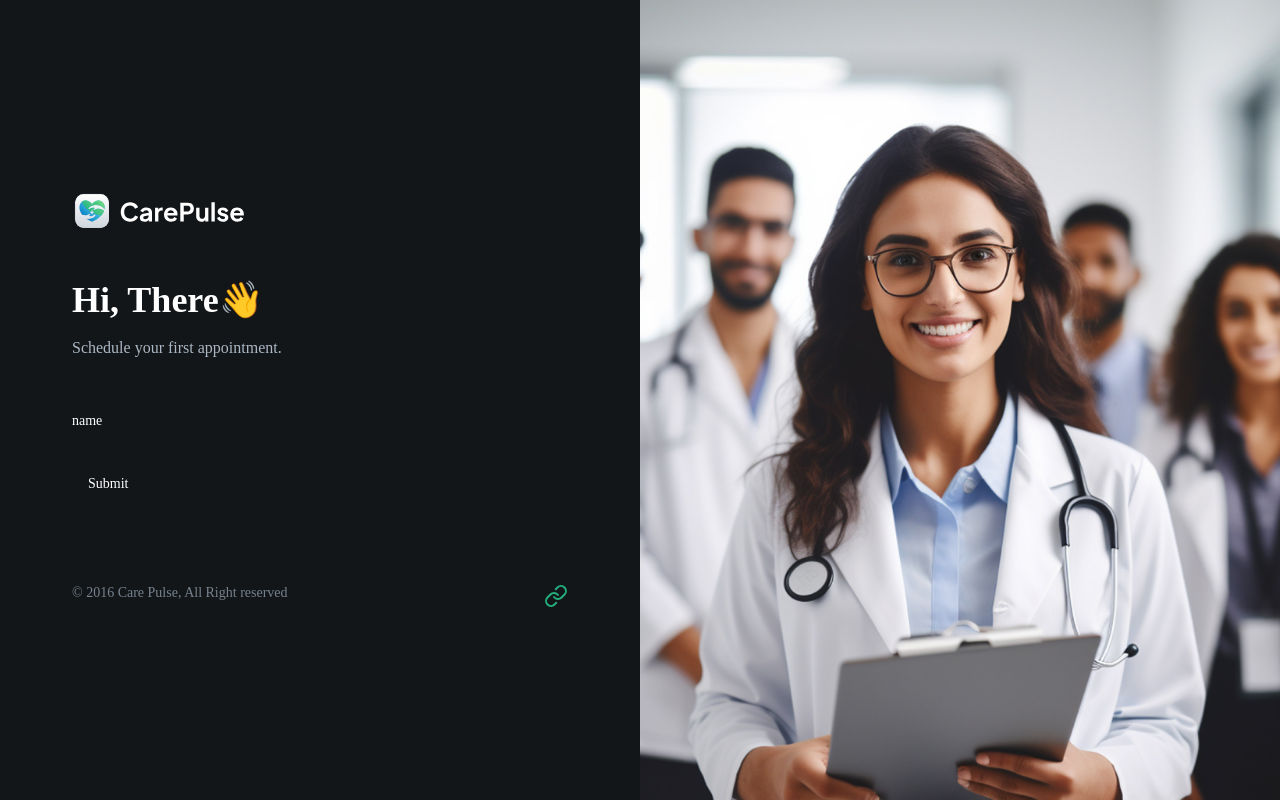
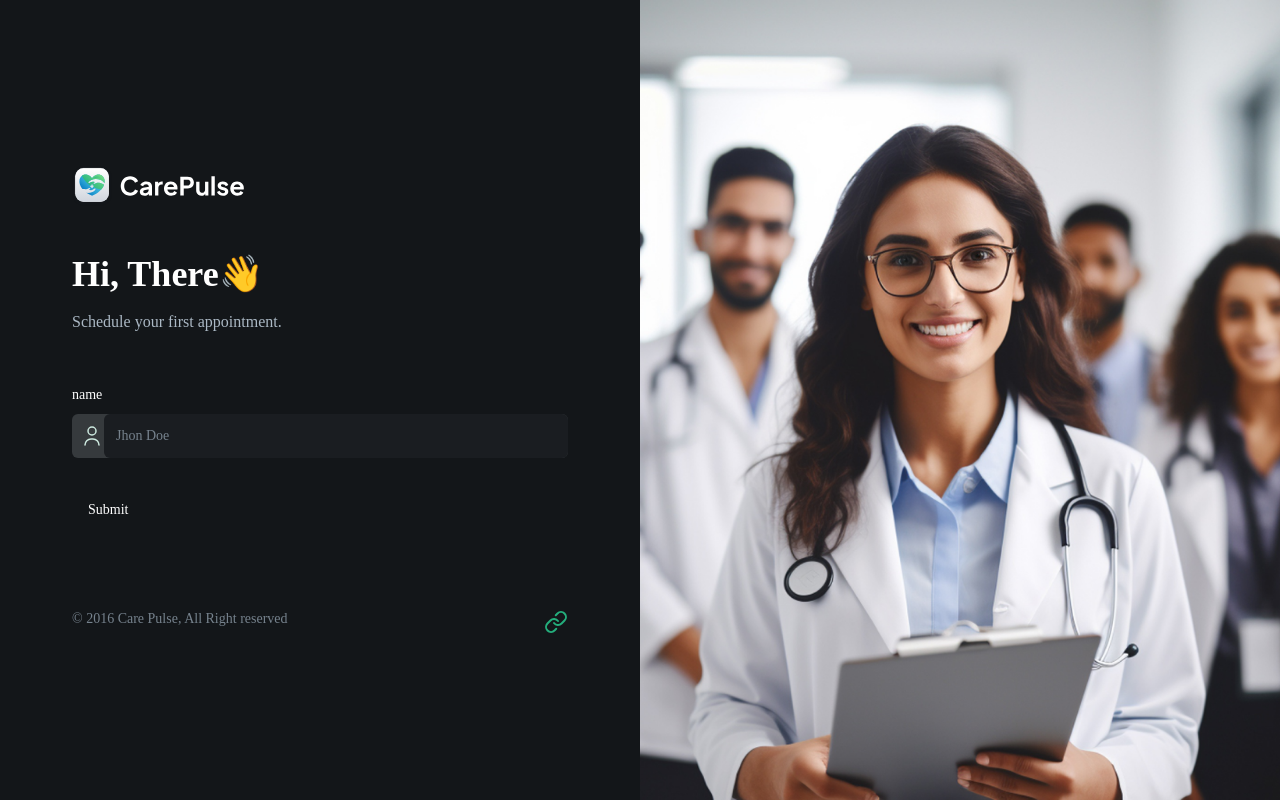
Before and after one commit to lleull/Hospital_system, a Next.js app: page / in a window 1280 px wide. Built offline with nearby package versions, Linux system fonts and the light colour scheme.

Commit message:
Form field

```diff
--- a/components/forms/Patientform.tsx
+++ b/components/forms/Patientform.tsx
@@ -16,7 +16,15 @@ import { Input } from "@/components/ui/input"
 import { Button } from "../ui/button"
 import CustomFormField from "../ui/customFormField"
 import Usericon from "/assets/icons/user.svg"
-const formSchema = z.object({
+export enum FormFieldType {
+    INPUT = "input",
+    TEXTAREA = "textarea",
+    PHONE_INPUT = "phoneInput",
+    CHECKBOX = "checkbox",
+    DATE_PICKER = "datePicker",
+    SELECT = "select",
+    SKELETON = "skeleton",
+} const formSchema = z.object({
     username: z.string().min(2, {
         message: "Username must be at least 2 characters.",
     }),
@@ -47,7 +55,7 @@ const Patientform = () => {
                     <p className="text-dark-700">Schedule your first appointment.</p>
                 </section>
 
-                <CustomFormField name="name" iconsAlt="user" label="name" iconSrc={Usericon} placeholder="Jhon Doe" fieldType={formSchema} fieldType control={form.control} />
+                <CustomFormField name="Leul" iconsAlt="user" label="name" iconSrc={Usericon} placeholder="Jhon Doe" fieldType={FormFieldType.INPUT} control={form.control} />
                 <Button type="submit">Submit</Button>
             </form>
         </Form>
--- a/components/ui/customFormField.tsx
+++ b/components/ui/customFormField.tsx
@@ -2,6 +2,7 @@ import React from 'react'
 import { FormControl, FormDescription, FormField, FormItem, FormLabel, FormMessage } from './form'
 import { Input } from './input'
 import { Control } from 'react-hook-form'
+import Image from "next/image";
 // import formContr
 export enum FormFieldType {
     INPUT = "input",
@@ -24,22 +25,49 @@ interface CustomProps {
     placeholder?: string,
     disabled: boolean,
     dateFormat?: string,
+    showTimeSelect?: boolean,
+    children?: React.ReactNode,
+    renderSkeleton?: (field: any) => React.ReactNode,
 
     // fieldType: FormFieldType
 }
 
+const RenderField = ({ field, props }: { field: any, props: CustomProps }) => {
+    const { disabled, control, fieldType, name, iconsAlt, label, iconSrc, placeholder } = props
 
-const CustomFormField = ({ disabled, control, fieldType, name, iconsAlt, label, iconSrc, placeholder }: CustomProps) => {
+    switch (props.fieldType) {
+        case FormFieldType.INPUT:
+            return (
+
+                <div className="flex border-dark-400 rounded-md bg-dark-500">
+                    {props.iconSrc && (
+                        <Image src={iconSrc} alt={iconsAlt || "ICON"} width={24} height={24} className="ml-2" />
+                    )}
+                    <FormControl>
+                        <Input placeholder={placeholder}  {...field} className="shad-input border-0" />
+                    </FormControl>
+
+                </div>
+            )
+        default:
+            break;
+    }
+}
+
+
+const CustomFormField = (props: CustomProps) => {
+    const { disabled, control, fieldType, name, iconsAlt, label, iconSrc, placeholder } = props
     return (
         <FormField
             control={control}
             name={name}
             render={({ field }) => (
                 <FormItem className="flex-1">
-                    {fieldType !== FormFieldType.CHECKBOX && (
+                    {fieldType !== FormFieldType.CHECKBOX && label && (
                         <FormLabel>{label}</FormLabel>
                     )}
-
+                    <RenderField field={field} props={props} />
+                    <FormMessage className="shad-error" />
                 </FormItem>
             )}
         />)
```
